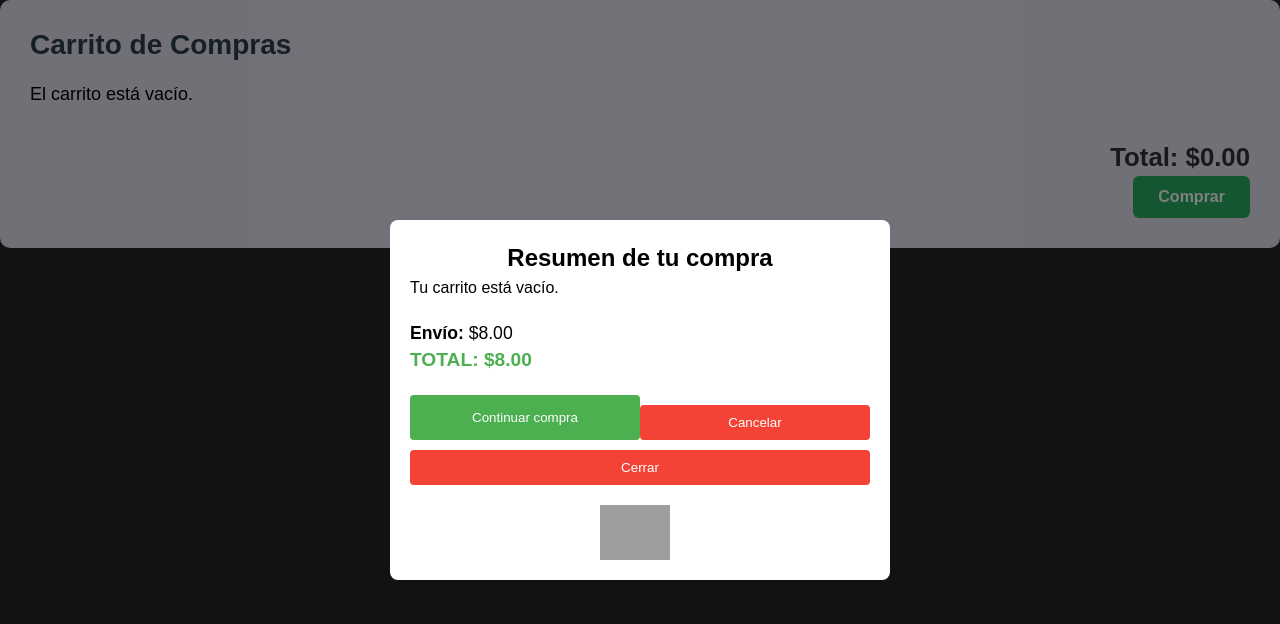
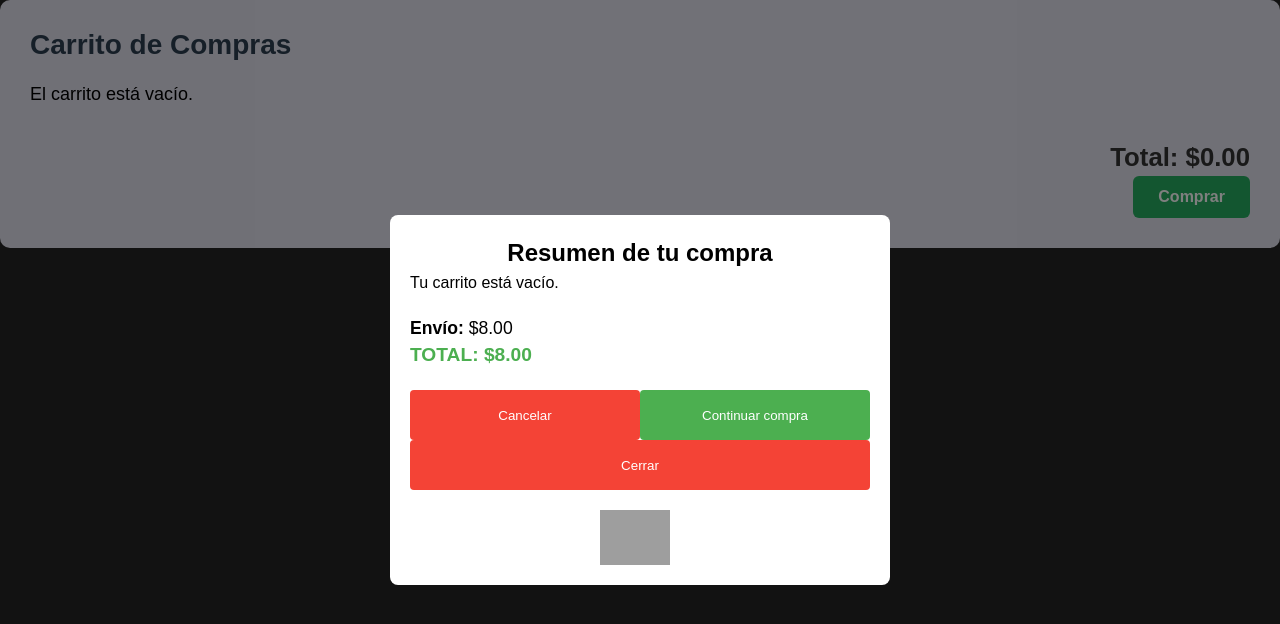
Before and after one commit to myesteban309595/landingpageingtokora, a React (Vite) app in the folder CLIENT/: page /cart in a window 1280 px wide. Both pictures are taken after a click on the button "Comprar". Shown: the top 624 px of the page. Built offline with nearby package versions, Linux system fonts and the light colour scheme; grey boxes are pictures that could not be loaded.

Commit message:
ajuste por boton modal

```diff
--- a/CLIENT/src/components/Checkout.css
+++ b/CLIENT/src/components/Checkout.css
@@ -84,6 +84,7 @@
     color: white;
     padding: 10px;
     width: 100%;
+    height: 50px;
     border: none;
     border-radius: 4px;
     cursor: pointer;
@@ -95,7 +96,7 @@
 
   .close-button {
     background-color: #f44336;
-    margin-top: 10px;
+    margin-top: 0px;
   }
 
   .close-button:hover {
--- a/CLIENT/src/components/Checkout.jsx
+++ b/CLIENT/src/components/Checkout.jsx
@@ -96,11 +96,11 @@ const Checkout = ({ cartItems, clearCart, handleClose }) => {
             </div>
 
             <div className="action-buttons">
+              <button onClick={handleCancel} className="close-button">
+                Cancelar
+              </button>
               <button onClick={handleContinueShopping} className="submit-button">
                 Continuar compra
-              </button>
-              <button onClick={handleCancel} className="close-button">
-                Cancelar
               </button>
             </div>
           </>
```
